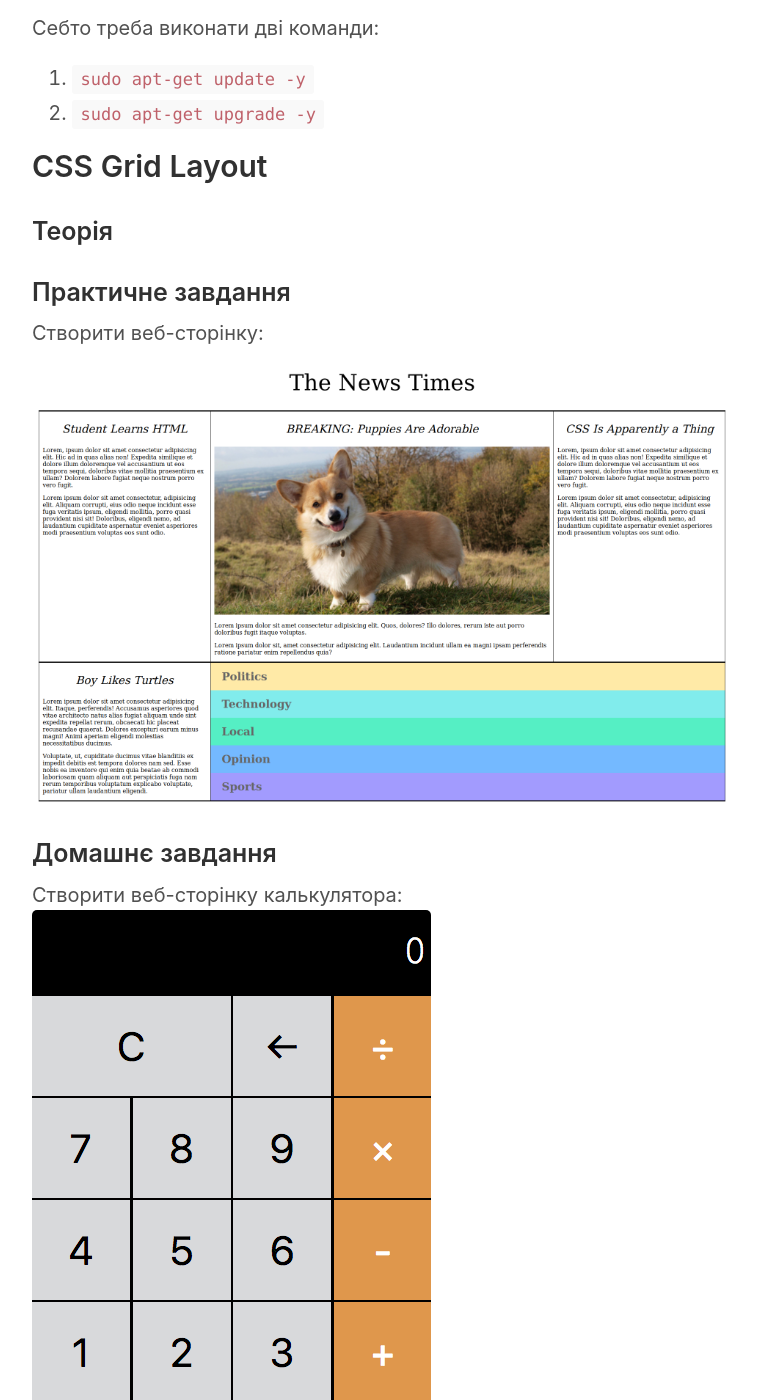
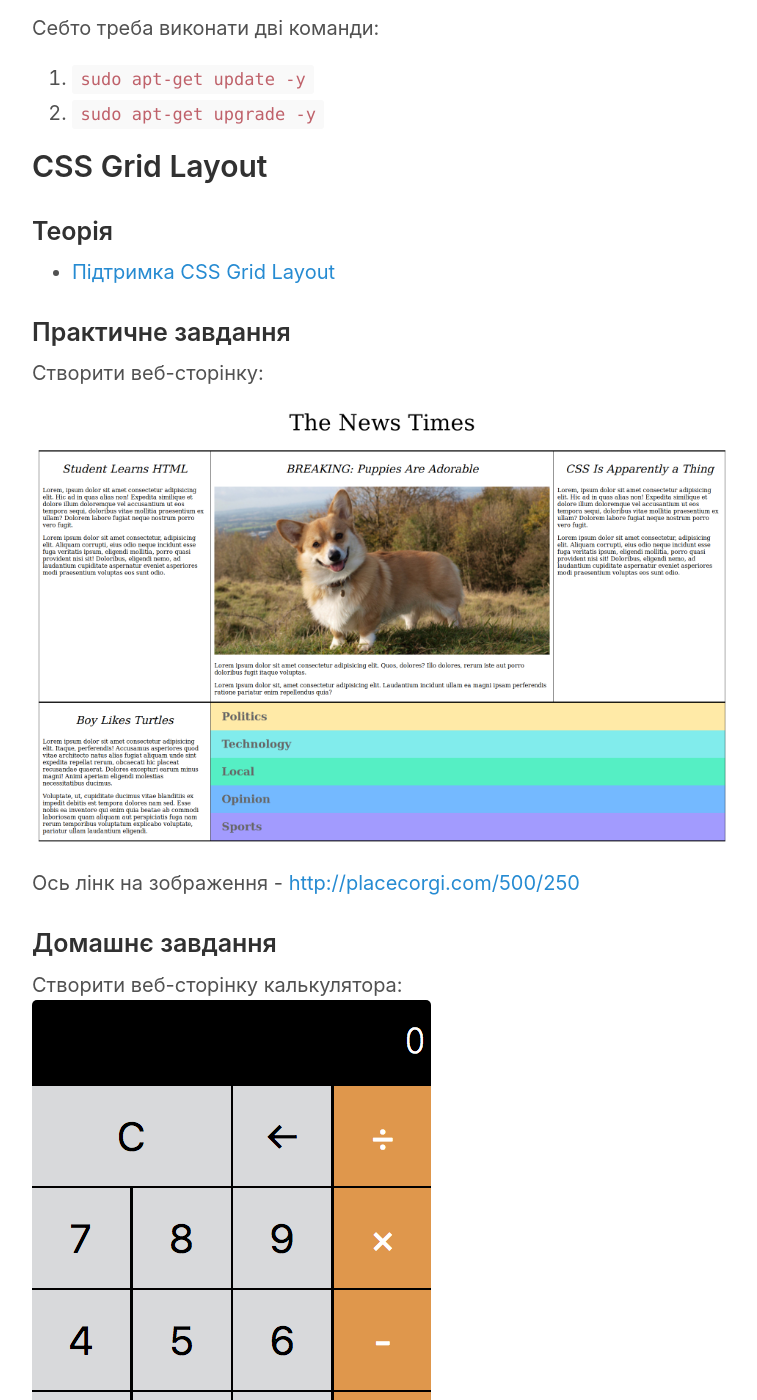
Before and after one commit to osvita-code/web, a Jekyll site: the page built from index.html, in a window 1280 px wide and 1400 px high, scrolled down 1258 px. Shown: the whole window, without its empty margins (258-1015 px from the left). Built offline with Jekyll 4.4.1, drawn with Linux system fonts in a browser that asks for light colours; the list of posts is cut into pages by our own code.

Commit message:
Add placecorgi

```diff
--- a/_posts/2019-12-14-grid.md
+++ b/_posts/2019-12-14-grid.md
@@ -42,10 +42,13 @@ categories: [html, css, layout, grid]
 
 ### Теорія
 
+* [Підтримка CSS Grid Layout](https://caniuse.com/#search=grid)
+
 ### Практичне завдання
 
 Створити веб-сторінку:
 ![news](https://osvita-code.github.io/web/images/4/news.png)
+Ось лінк на зображення - [http://placecorgi.com/500/250](http://placecorgi.com/500/250)
 
 ### Домашнє завдання
 Створити веб-сторінку калькулятора:
```
